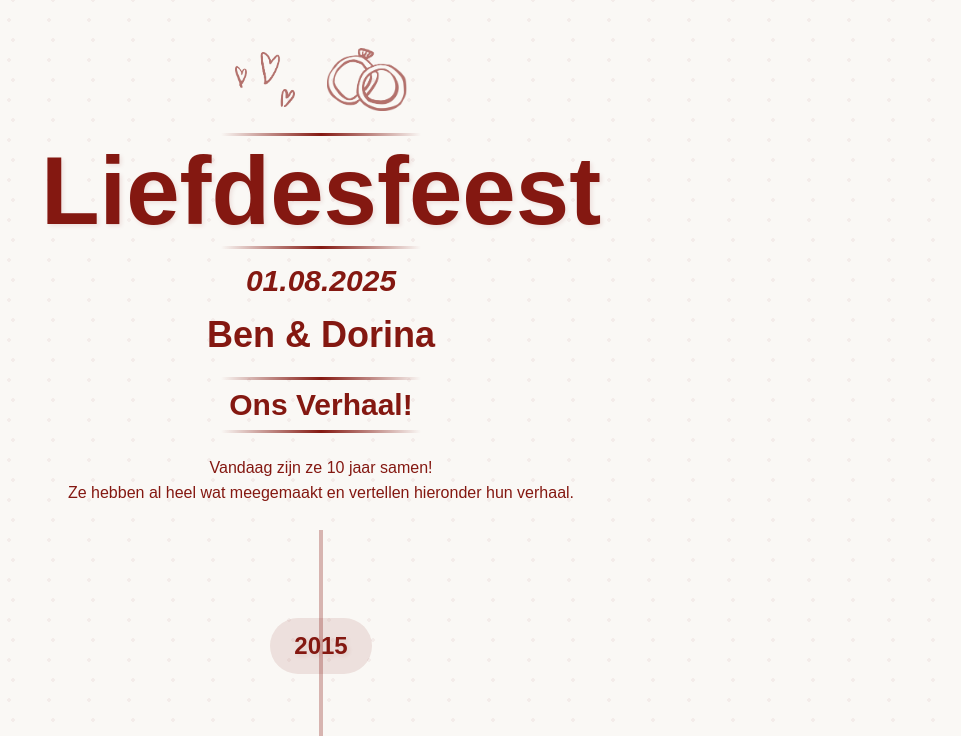
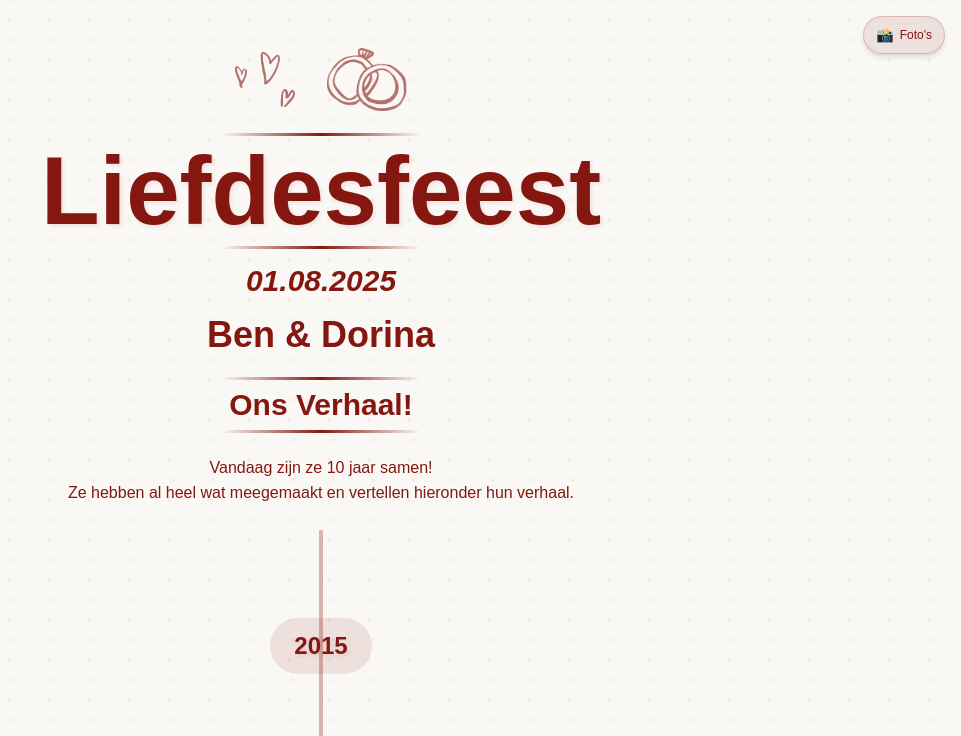
Before and after one commit to samdemaeyer/liefdesfeest-fotos, a Next.js app: page /ons-verhaal in a window 1280 px wide. Shown: the top 736 px of the page, without its empty margins (319-1280 px from the left). Built offline with nearby package versions, Linux system fonts and the light colour scheme; a web font is replaced by a local one.

Commit message:
[CHORE] - Add nav

```diff
--- a/src/app/ons-verhaal/page.tsx
+++ b/src/app/ons-verhaal/page.tsx
@@ -3,6 +3,7 @@
 import Image from 'next/image';
 import { useState } from 'react';
 import FadeInView from '@/components/FadeInView';
+import FloatingNav from '@/components/FloatingNav';
 import TimelineLightbox from '@/components/TimelineLightbox';
 import WeddingHeader from '@/components/WeddingHeader';
 import { type TimelineEvent, timelineData } from '@/data/timeline';
@@ -25,6 +26,9 @@ export default function OnsVerhaalPage() {
 
   return (
     <div className="min-h-screen wedding-bg wedding-pattern">
+      {/* Floating Navigation */}
+      <FloatingNav currentPage="timeline" />
+
       {/* Wedding Header */}
       <WeddingHeader>
         <h2 className="wedding-text  decorative-border mt-8 mb-8">
@@ -71,7 +75,7 @@ export default function OnsVerhaalPage() {
                     </div>
                   </FadeInView>
 
-                  {/* Events for this year */}
+                  {/* Year Events */}
                   {yearSection.events.map((event, localIndex) => {
                     const globalIndex = eventIndex + localIndex;
                     const isLeft = globalIndex % 2 === 0;
--- a/src/app/page.tsx
+++ b/src/app/page.tsx
@@ -1,13 +1,14 @@
 'use client';
 
+import Image from 'next/image';
 import { useCallback, useState } from 'react';
 import { useDropzone } from 'react-dropzone';
-import Image from 'next/image';
+import FloatingNav from '@/components/FloatingNav';
+import PhotoGrid from '@/components/PhotoGrid';
+import WeddingHeader from '@/components/WeddingHeader';
+import { useIsMobile } from '@/hooks/useIsMobile';
+import { formatFileSize, validateImageFile } from '@/lib/utils';
 import type { UploadedFile } from '@/types';
-import { formatFileSize, validateImageFile } from '@/lib/utils';
-import PhotoGrid from '@/components/PhotoGrid';
-import { useIsMobile } from '@/hooks/useIsMobile';
-import WeddingHeader from '@/components/WeddingHeader';
 
 export default function HomePage() {
   const [uploadedFiles, setUploadedFiles] = useState<UploadedFile[]>([]);
@@ -128,6 +129,9 @@ export default function HomePage() {
 
   return (
     <div className="min-h-screen wedding-bg wedding-pattern">
+      {/* Floating Navigation */}
+      <FloatingNav currentPage="home" />
+
       {/* Wedding Header */}
       <WeddingHeader />
 
--- /dev/null
+++ b/src/components/FloatingNav.tsx
@@ -0,0 +1,24 @@
+import Link from 'next/link';
+
+interface FloatingNavProps {
+  currentPage: 'home' | 'timeline';
+}
+
+export default function FloatingNav({ currentPage }: FloatingNavProps) {
+  const isTimeline = currentPage === 'timeline';
+  const href = isTimeline ? '/' : '/ons-verhaal';
+  const text = isTimeline ? "Foto's" : 'Ons Verhaal';
+  const icon = isTimeline ? '📸' : '💕';
+
+  return (
+    <div className="fixed top-4 right-4 z-50">
+      <Link
+        href={href}
+        className="flex items-center gap-1.5 bg-[#841811]/10 backdrop-blur-sm text-[#841811] px-3 py-2 rounded-full shadow-md border border-[#841811]/20 hover:border-[#841811]/40 hover:bg-[#841811]/15 transition-all duration-200 hover:scale-105"
+      >
+        <span className="text-sm">{icon}</span>
+        <span className="text-xs font-medium whitespace-nowrap">{text}</span>
+      </Link>
+    </div>
+  );
+}
```
